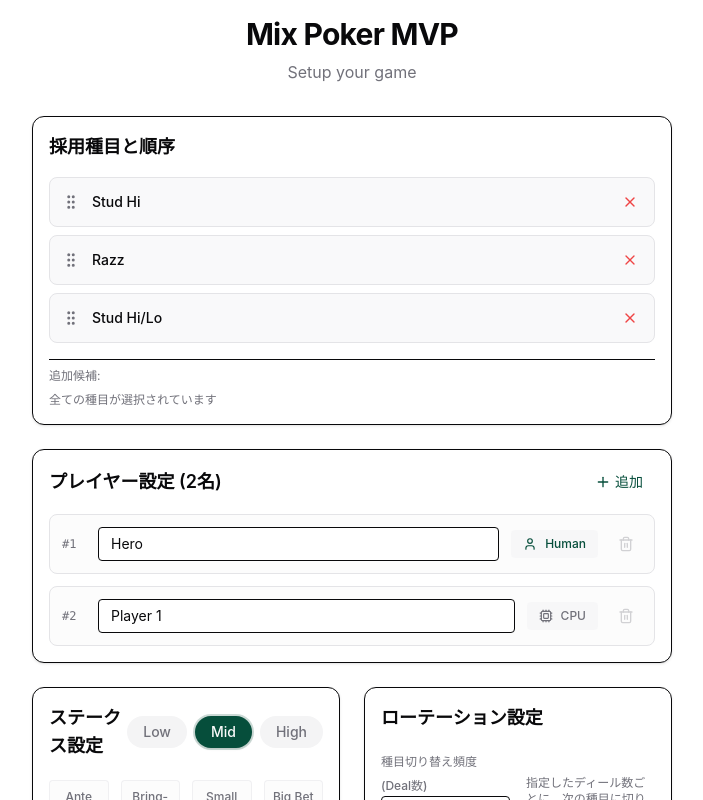
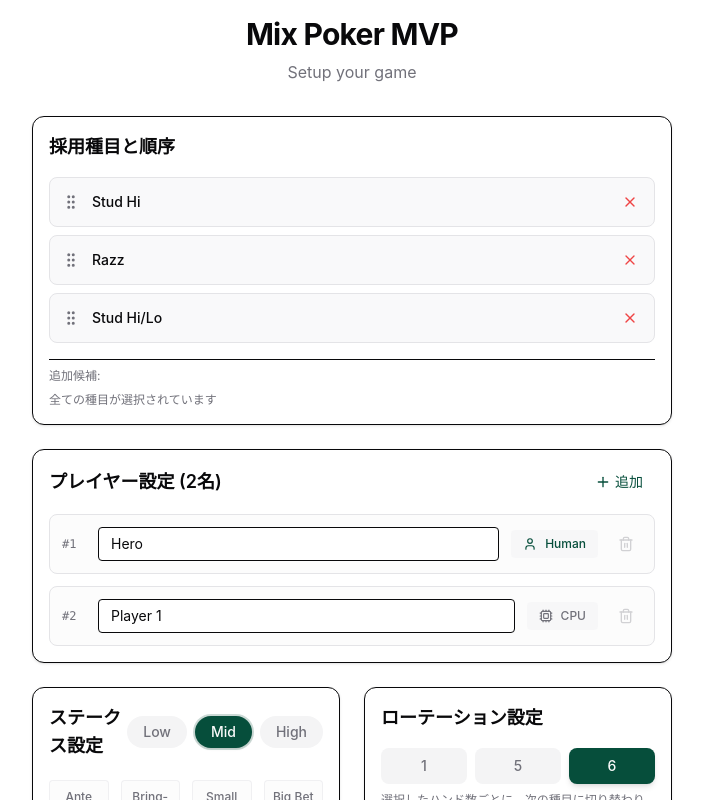
Before and after one commit to KenyaSugimoto/mix-poker, a React (Vite) app: page / in a window 1280 px wide. Shown: the whole page, without its empty margins (288-991 px from the left). Built offline with nearby package versions, Linux system fonts and the light colour scheme.

Commit message:
feat: セットアップフォームの種目切り替え頻度入力にプリセットボタンを追加

```diff
--- a/src/ui/components/setup/RotationForm.tsx
+++ b/src/ui/components/setup/RotationForm.tsx
@@ -1,4 +1,11 @@
 import type React from "react";
+
+/** プリセットオプション定義 */
+const ROTATION_PRESETS = [
+  { value: 1, label: "1" },
+  { value: 5, label: "5" },
+  { value: 6, label: "6" },
+] as const;
 
 interface Props {
   dealPerGame: number;
@@ -10,24 +17,26 @@ export const RotationForm: React.FC<Props> = ({ dealPerGame, onChange }) => {
     <div className="space-y-4 p-4 border rounded-xl shadow-sm bg-card">
       <h3 className="text-lg font-semibold">ローテーション設定</h3>
 
-      <div className="flex items-center gap-4">
-        <label className="space-y-1 flex-1">
-          <span className="text-xs text-muted-foreground font-medium">
-            種目切り替え頻度 (Deal数)
-          </span>
-          <input
-            type="number"
-            min={1}
-            value={dealPerGame}
-            onChange={(e) => {
-              const val = parseInt(e.target.value, 10);
-              if (!Number.isNaN(val) && val >= 1) onChange(val);
-            }}
-            className="w-full bg-background border px-3 py-2 rounded text-sm focus:outline-none focus:ring-2 focus:ring-primary/50"
-          />
-        </label>
-        <div className="text-xs text-muted-foreground pt-4 flex-1">
-          指定したディール数ごとに、次の種目に切り替わります。
+      <div className="space-y-2">
+
+        <div className="flex gap-2">
+          {ROTATION_PRESETS.map((preset) => (
+            <button
+              key={preset.value}
+              type="button"
+              onClick={() => onChange(preset.value)}
+              className={`flex-1 px-4 py-2 rounded-lg text-sm font-medium transition-colors ${
+                dealPerGame === preset.value
+                  ? "bg-primary text-primary-foreground shadow-md"
+                  : "bg-muted hover:bg-muted/80 text-muted-foreground"
+              }`}
+            >
+              {preset.label}
+            </button>
+          ))}
+        </div>
+        <div className="text-xs text-muted-foreground">
+          選択したハンド数ごとに、次の種目に切り替わります。
         </div>
       </div>
     </div>
```
